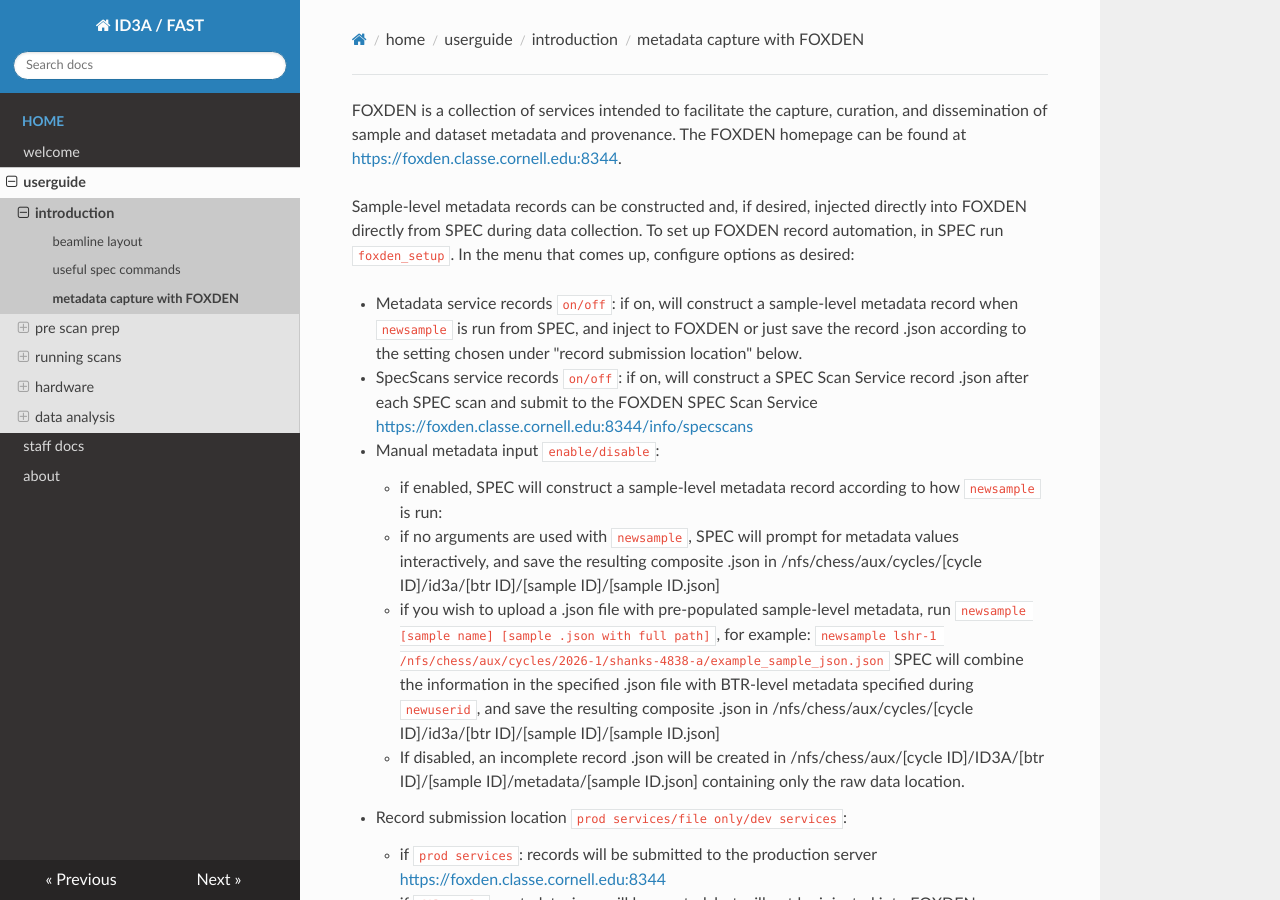
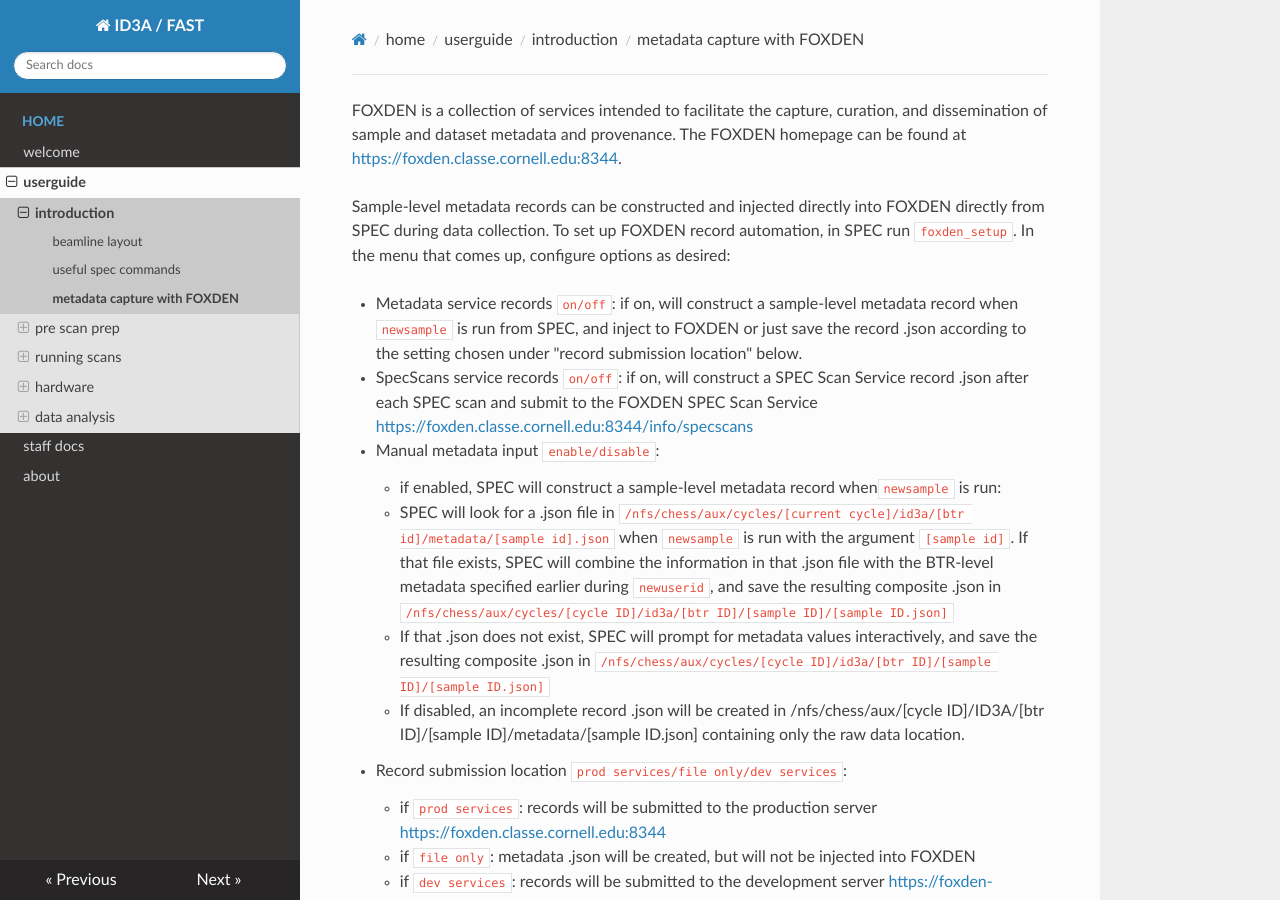
Before and after one commit to ksg52/CHESS-ID3A-FAST, an MkDocs documentation site: the page built from docs/userguide/intro/metadata_foxden.md, in a window 1280 px wide and 900 px high. Built offline with MkDocs 1.6.1, drawn with Linux system fonts in a browser that asks for light colours; nearby versions of some CDN libraries.

Commit message:
Update metadata_foxden.md - newsample now automatically looks for sample metadata .json

````diff
--- a/docs/userguide/intro/metadata_foxden.md
+++ b/docs/userguide/intro/metadata_foxden.md
@@ -1,15 +1,13 @@
 FOXDEN is a collection of services intended to facilitate the capture, curation, and dissemination of sample and dataset metadata and provenance. The FOXDEN homepage can be found at [https://foxden.classe.cornell.edu:8344](https://foxden.classe.cornell.edu:8344).
 
-Sample-level metadata records can be constructed and, if desired, injected directly into FOXDEN directly from SPEC during data collection. To set up FOXDEN record automation, in SPEC run ```foxden_setup```. In the menu that comes up, configure options as desired:
+Sample-level metadata records can be constructed and injected directly into FOXDEN directly from SPEC during data collection. To set up FOXDEN record automation, in SPEC run ```foxden_setup```. In the menu that comes up, configure options as desired:
 
 - Metadata service records ```on/off```: if on, will construct a sample-level metadata record when ```newsample``` is run from SPEC, and inject to FOXDEN or just save the record .json according to the setting chosen under "record submission location" below.
 - SpecScans service records ```on/off```: if on, will construct a SPEC Scan Service record .json after each SPEC scan and submit to the FOXDEN SPEC Scan Service [https://foxden.classe.cornell.edu:8344/info/specscans](https://foxden.classe.cornell.edu:8344/info/specscans)
 - Manual metadata input ```enable/disable```:
-    - if enabled, SPEC will construct a sample-level metadata record according to how ```newsample``` is run:
-      - if no arguments are used with ```newsample```, SPEC will prompt for metadata values interactively, and save the resulting composite .json in /nfs/chess/aux/cycles/[cycle ID]/id3a/[btr ID]/[sample ID]/[sample ID.json]
-      - if you wish to upload a .json file with pre-populated sample-level metadata, run ```newsample [sample name] [sample .json with full path]```, for example:
-        ```newsample lshr-1 /nfs/chess/aux/cycles/2026-1/shanks-4838-a/example_sample_json.json```
-        SPEC will combine the information in the specified .json file with BTR-level metadata specified during ```newuserid```, and save the resulting composite .json in /nfs/chess/aux/cycles/[cycle ID]/id3a/[btr ID]/[sample ID]/[sample ID.json]
+    - if enabled, SPEC will construct a sample-level metadata record when```newsample``` is run:
+      - SPEC will look for a .json file in ```/nfs/chess/aux/cycles/[current cycle]/id3a/[btr id]/metadata/[sample id].json``` when ```newsample``` is run with the argument ```[sample id]```. If that file exists, SPEC will combine the information in that .json file with the BTR-level metadata specified earlier during ```newuserid```, and save the resulting composite .json in ```/nfs/chess/aux/cycles/[cycle ID]/id3a/[btr ID]/[sample ID]/[sample ID.json] ```
+      - If that .json does not exist, SPEC will prompt for metadata values interactively, and save the resulting composite .json in ```/nfs/chess/aux/cycles/[cycle ID]/id3a/[btr ID]/[sample ID]/[sample ID.json] ```
     - If disabled, an incomplete record .json will be created in /nfs/chess/aux/[cycle ID]/ID3A/[btr ID]/[sample ID]/metadata/[sample ID.json] containing only the raw data location.
 - Record submission location ```prod services/file only/dev services```:
     - if ```prod services```: records will be submitted to the production server [https://foxden.classe.cornell.edu:8344](https://foxden.classe.cornell.edu:8344)
````
